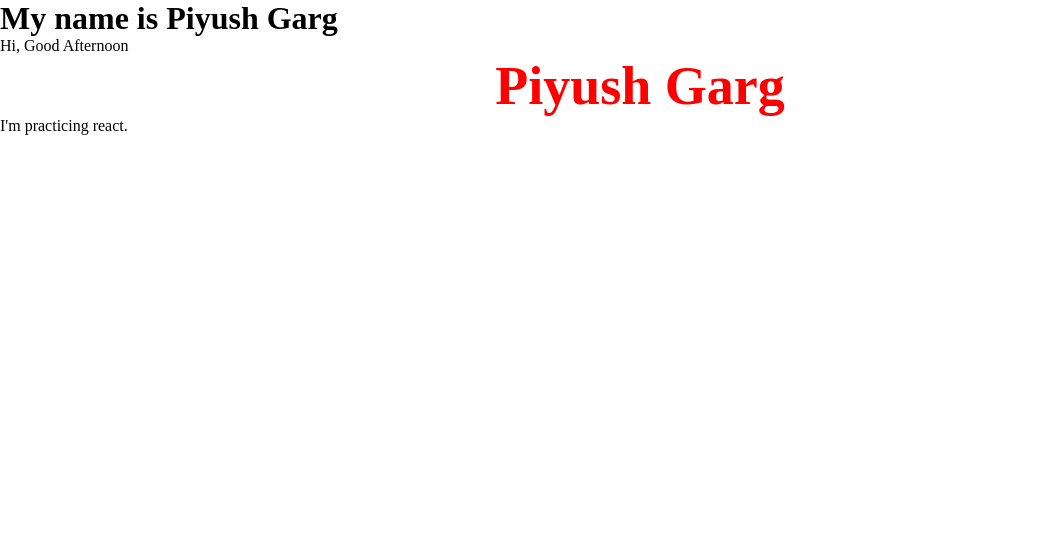
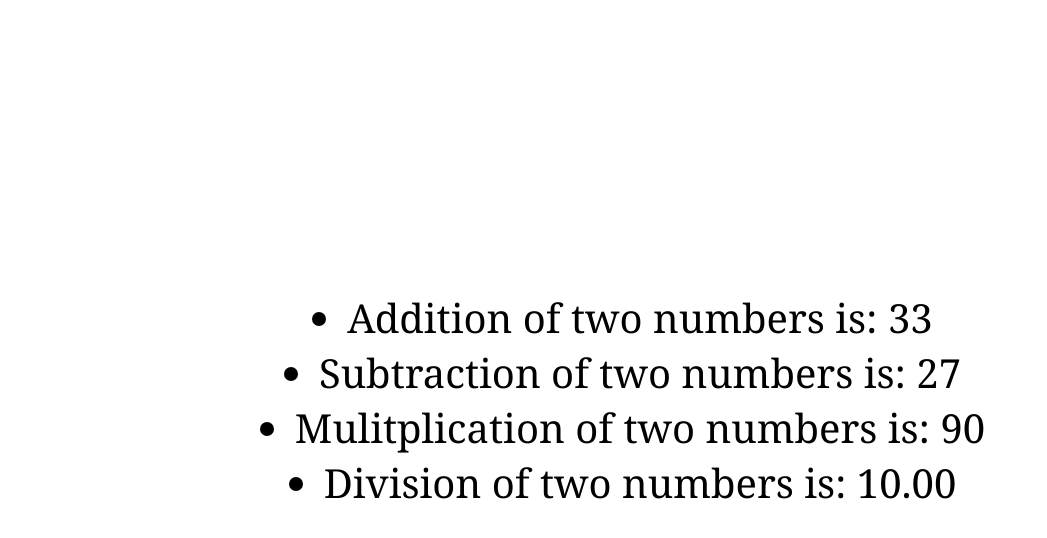
Before and after one commit to PiyushGargOfficial/Practice-React, a React (Create React App) app in the folder reactpractice/: page / in a window 1280 px wide. Shown: the top 538 px of the page, without its empty margins (0-1047 px from the left). Built offline with nearby package versions, Linux system fonts and the light colour scheme.

Commit message:
Final Commit Day 4

```diff
--- a/reactpractice/src/App.jsx
+++ b/reactpractice/src/App.jsx
@@ -1,5 +1,5 @@
 import './index.css';
-import Heading from './Components/Heading';
+import * as All from './Components/Heading';
 import React from 'react';
 import ReactDOM from 'react-dom';
 
@@ -28,7 +28,8 @@ else{
 function App() {
     return (
         <>
-            <Heading />
+            <All.default />
+            <div>{All.favColor}</div>
             <div>Hi, Good {greeting}</div>
             <h1 style={heading1}>{`${firstName} ${lastName}`}</h1>
             <p>I'm practicing react.</p>
--- /dev/null
+++ b/reactpractice/src/Calculator/Calculator.jsx
@@ -0,0 +1,19 @@
+import React from 'react';
+import ReactDOM from 'react-dom';
+import {Add, Sub, Divide, Multiply} from './Operations';
+import styleCalc from './Styling'
+
+function Calculator(){
+    return (
+        <>
+            <ul style={styleCalc}>
+                <li>Addition of two numbers is: {Add(30,3)}</li>
+                <li>Subtraction of two numbers is: {Sub(30,3)}</li>
+                <li>Mulitplication of two numbers is: {Multiply(30,3)}</li>
+                <li>Division of two numbers is: {Divide(30,3)}</li>
+            </ul>
+        </>
+    )
+}
+
+export default Calculator;
--- /dev/null
+++ b/reactpractice/src/Calculator/Operations.jsx
@@ -0,0 +1,21 @@
+import React from 'react';
+import ReactDOM from 'react-dom';
+
+function Add(a,b){
+    return (a+b);
+}
+
+function Sub(a,b){
+    return (a-b);
+}
+
+function Multiply(a,b){
+    return (a*b);
+}
+
+function Divide(a,b){
+    var c = a/b;
+    return c.toFixed(2)
+}
+
+export {Add, Sub, Multiply, Divide};
--- /dev/null
+++ b/reactpractice/src/Calculator/Styling.jsx
@@ -0,0 +1,14 @@
+import React from 'react';
+
+const styleCalc = {
+width: '100vw',
+height: '100vh',
+display: "flex",
+flexDirection: 'column',
+justifyContent: "center",
+alignItems: 'center',
+fontSize: '40px',
+fontFamily: 'Georgia, serif'
+}
+
+export default styleCalc;
--- a/reactpractice/src/Components/Heading.jsx
+++ b/reactpractice/src/Components/Heading.jsx
@@ -1,8 +1,15 @@
 import React from 'react';
 import ReactDOM from 'react-dom';
+
+
+const favYT = 'Piyush Garg';
+const favColor = 'Purple';
+const favShow = 'Naruto';
 
 function Heading() {
     return <h1>My name is Piyush Garg</h1>;
 }
 
 export default Heading;
+
+export {favYT,favColor,favShow};
--- a/reactpractice/src/index.js
+++ b/reactpractice/src/index.js
@@ -1,8 +1,9 @@
 import React from 'react';
 import ReactDOM from 'react-dom';
 import App from './App'
+import Calculator from './Calculator/Calculator'
 
 
 ReactDOM.render(
-<App />
+<Calculator />
  , document.getElementById('root'));
```
